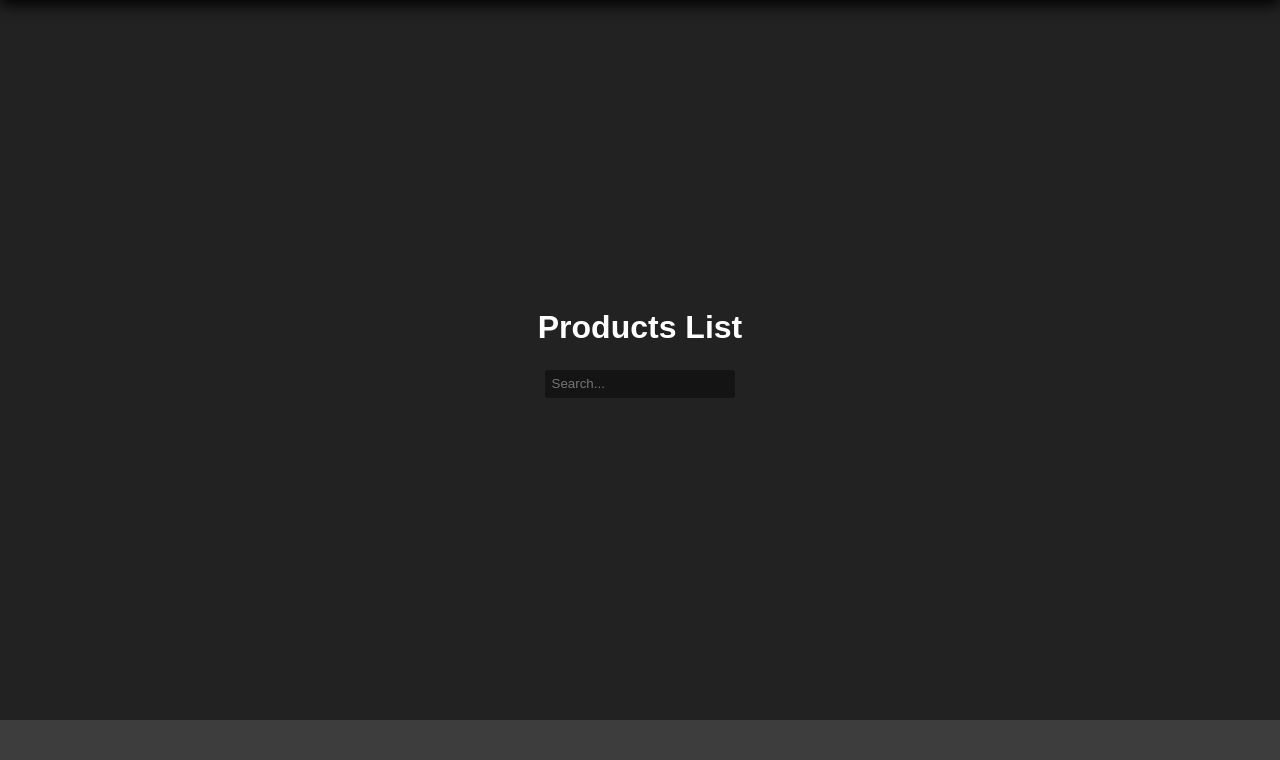
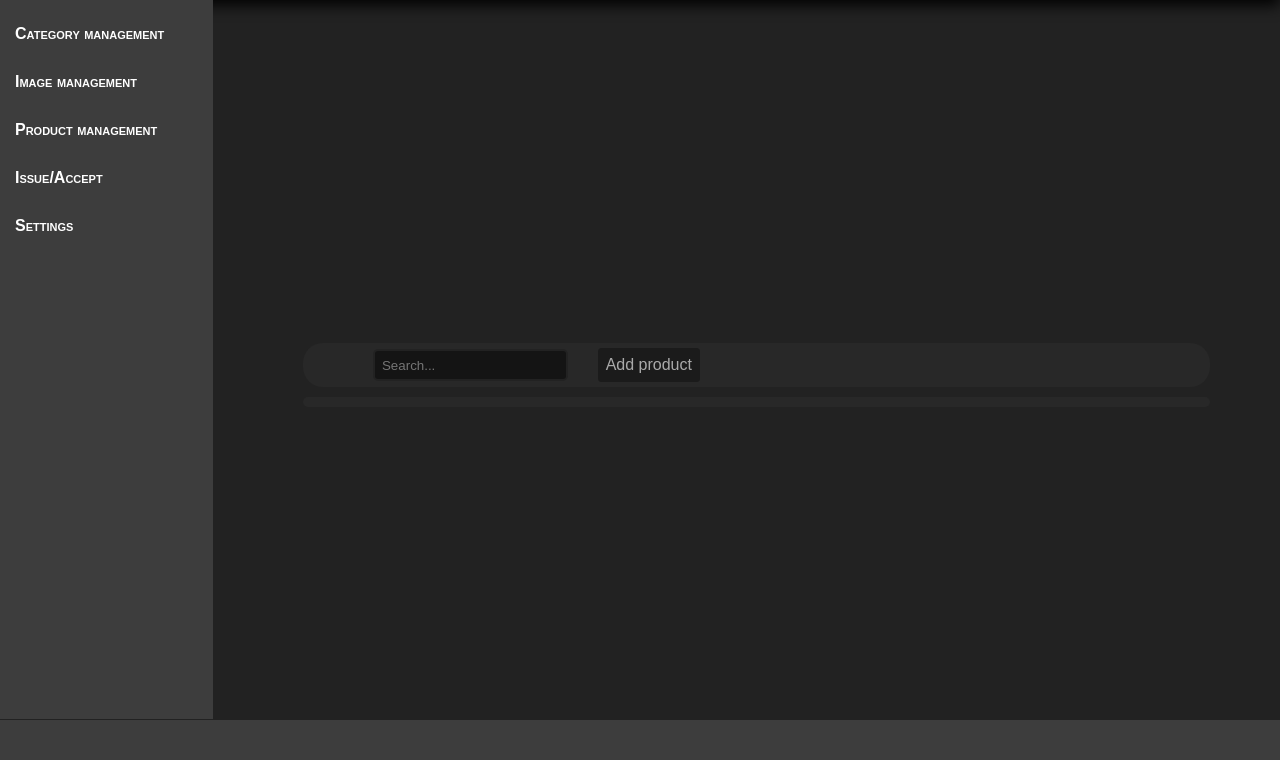
Before and after one commit to wilmhit/easyWarehouse, a Django app: template easywarehouse/templates/employee/products/list.html in a window 1280 px wide. Shown: the part 40-800 px from the top of the page. Run offline with Django 3.2, Linux system fonts and the light colour scheme; the template is opened without the code that fills it, so the values that code supplies are empty; the visitor is signed in with stand-in values (Sample User, id 1); parts of the project's set-up code (start-up, migrations or seed data) failed here and were passed over.

Commit message:
git checkout 9d2a447 products/list.htmls

```diff
--- a/easywarehouse/templates/employee/products/list.html
+++ b/easywarehouse/templates/employee/products/list.html
@@ -1,23 +1,25 @@
-{% extends "base.html" %}
-{% load static %}
+{% extends "employee/base.html" %}
+
 
 {% block content %}
-    <link rel="stylesheet" type="text/css" href="{% static 'product_list.css' %}">
-
-    <h1>Products List</h1>
-
+    <div class="listing">
+        <div class="action-bar">
             <form action="{% url 'products-list' %}" method="get">
                 <input name="text-search" type="text" placeholder="Search...">
             </form>
+            <a href="...">Add product</a>
+        </div>
 
-    <ul class="product-list">
+        <ul>
             {% for product in object_list %}
                 <li>
-                <a href="{% url "products-details"  product.id %}">
-                    <img src="{{ product.main_image_url }}" alt="{{ product.name }} photo">
-                    <div>{{ product.name }}</div>
-                </a>
+                    {{ product.name }}
+                    <div class="buttons">
+                        <a href="...">Details</a> <!-- TODO -->
+                        <a href="{% url 'products-details'  product.id %}">View as Guest</a>
+                    </div>
                 </li>
             {% endfor %}
         </ul>
+    </div>
 {% endblock %}
```
Lines whose indentation alone changed are shown as unchanged.
